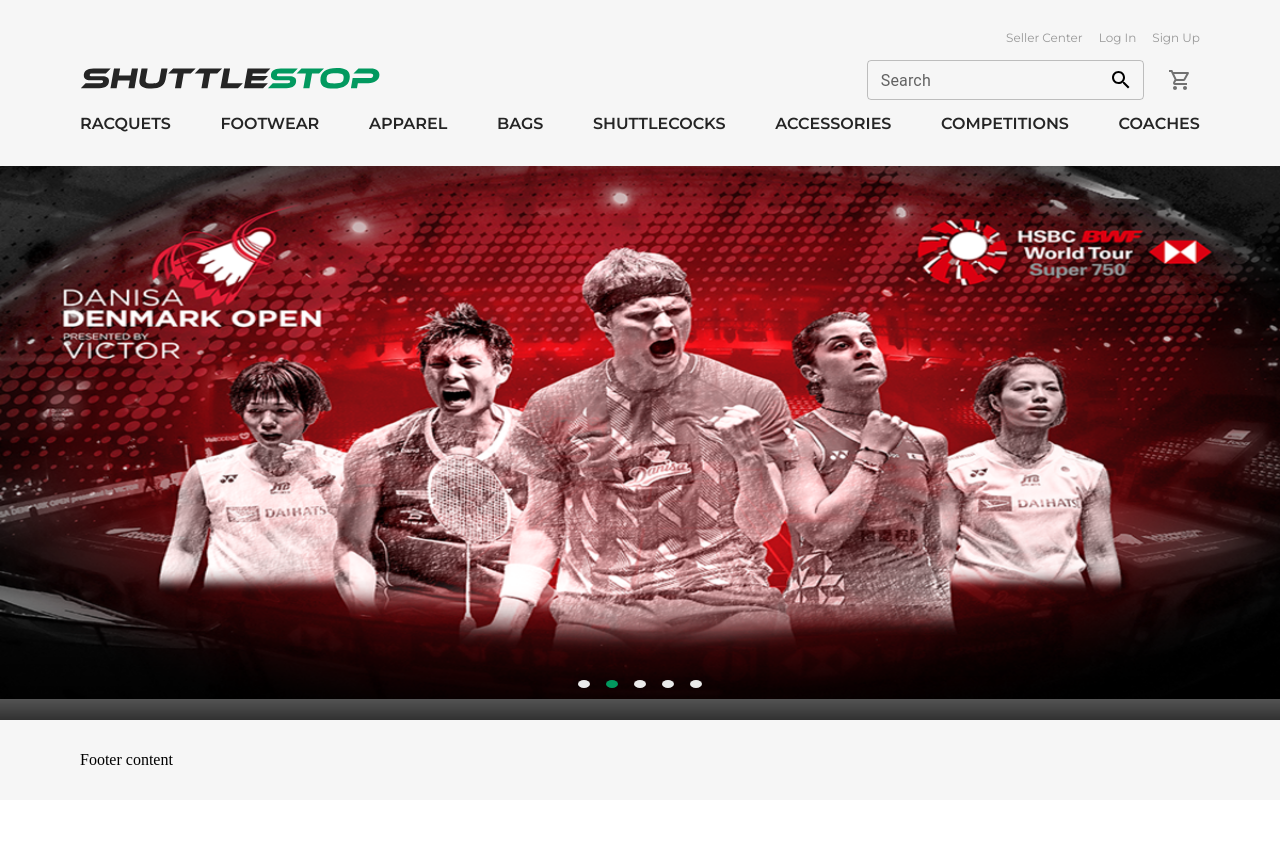
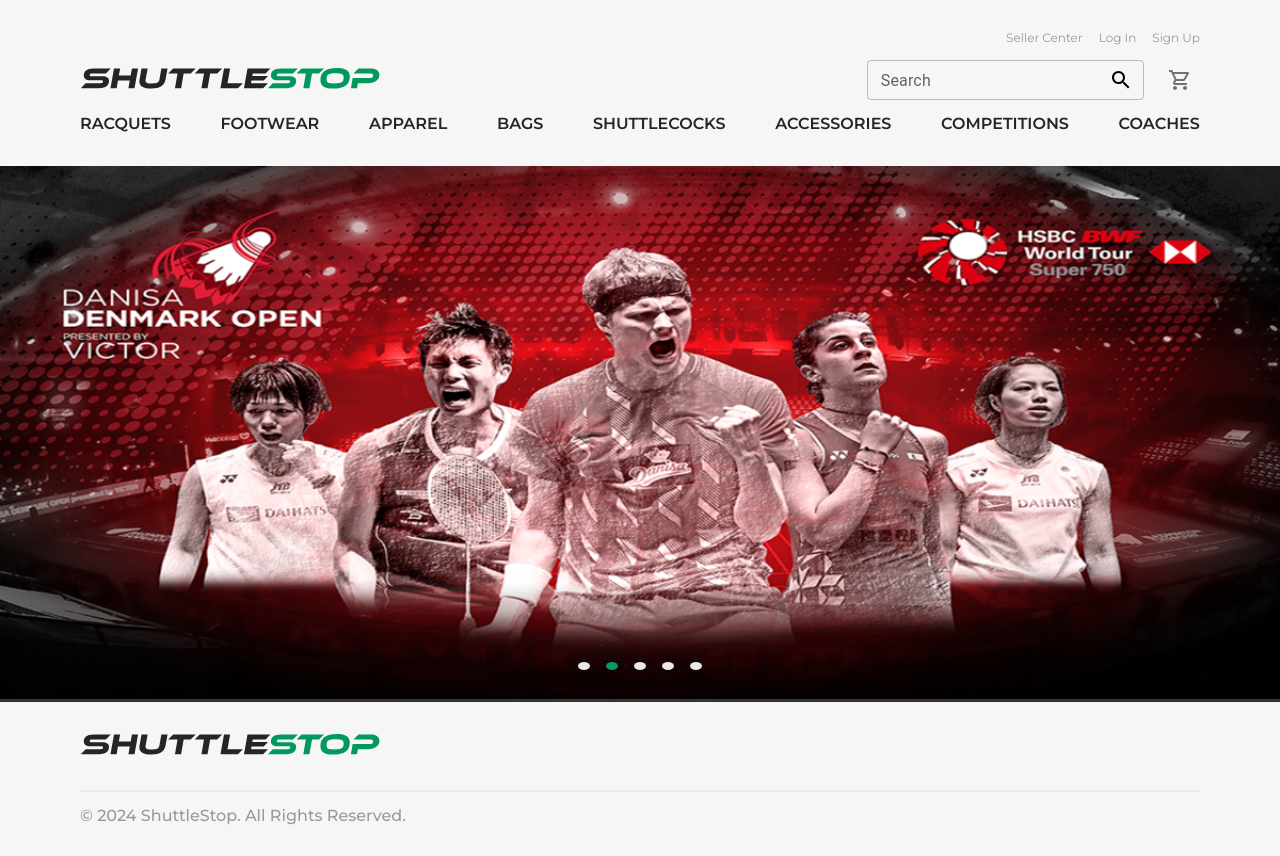
Before and after one commit to teojiesern/ShuttleStop-FE, a React (Vite) app: page / in a window 1280 px wide. Before the commit the page ends 800 px from the top, so only its background shows below. Built offline with nearby package versions, Linux system fonts and the light colour scheme.

Commit message:
feat(main): implement footer

```diff
--- a/src/app/platform/Colors.js
+++ b/src/app/platform/Colors.js
@@ -6,6 +6,7 @@
     'light-green': '#E1F0EB',
     'bg-light-grey': '#F6F6F6',
     'content-light-grey': '#EAEAEA',
+    'light-grey': '#EBEBEB',
 };
 
 export default COLORS;
--- a/src/app/platform/components/Footer/Footer.jsx
+++ b/src/app/platform/components/Footer/Footer.jsx
@@ -1,7 +1,41 @@
+import { Link } from 'react-router-dom';
 import styled from 'styled-components';
+import COLORS from '../../Colors';
+import Logo from '../../icons/logo.svg';
+import FONTSIZE from '../../style/FontSize';
+import FONTWEIGHT from '../../style/FontWeight';
 
-const FooterContainer = styled.footer``;
+const FooterContainer = styled.footer`
+    display: flex;
+    flex-direction: column;
+    justify-content: center;
+`;
+
+const LineSeparator = styled.div`
+    width: 100%;
+    height: 2px;
+    background-color: ${COLORS['light-grey']};
+    margin-top: 2rem;
+    margin-bottom: 1rem;
+`;
+
+const FooterDisclaimer = styled.p`
+    color: ${COLORS.darkGrey};
+    font-size: ${FONTSIZE.small};
+    font-weight: ${FONTWEIGHT.MEDIUM};
+`;
 
 export default function Footer() {
-    return <FooterContainer>Footer content</FooterContainer>;
+    return (
+        <FooterContainer>
+            <Link to="/">
+                <img
+                    src={Logo}
+                    width={300}
+                />
+            </Link>
+            <LineSeparator />
+            <FooterDisclaimer>© 2024 ShuttleStop. All Rights Reserved.</FooterDisclaimer>
+        </FooterContainer>
+    );
 }
--- a/src/app/platform/style/FontWeight.js
+++ b/src/app/platform/style/FontWeight.js
@@ -1,5 +1,6 @@
 const FONTWEIGHT = {
     REGULAR: '400',
+    MEDIUM: '500',
     SEMI_BOLD: '600',
     BOLD: '700',
 };
```
